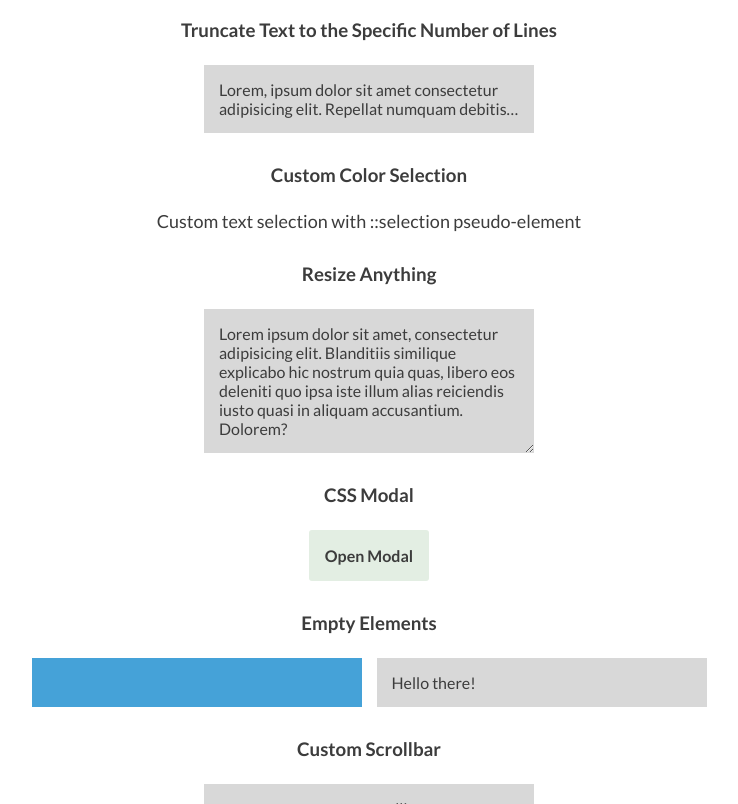
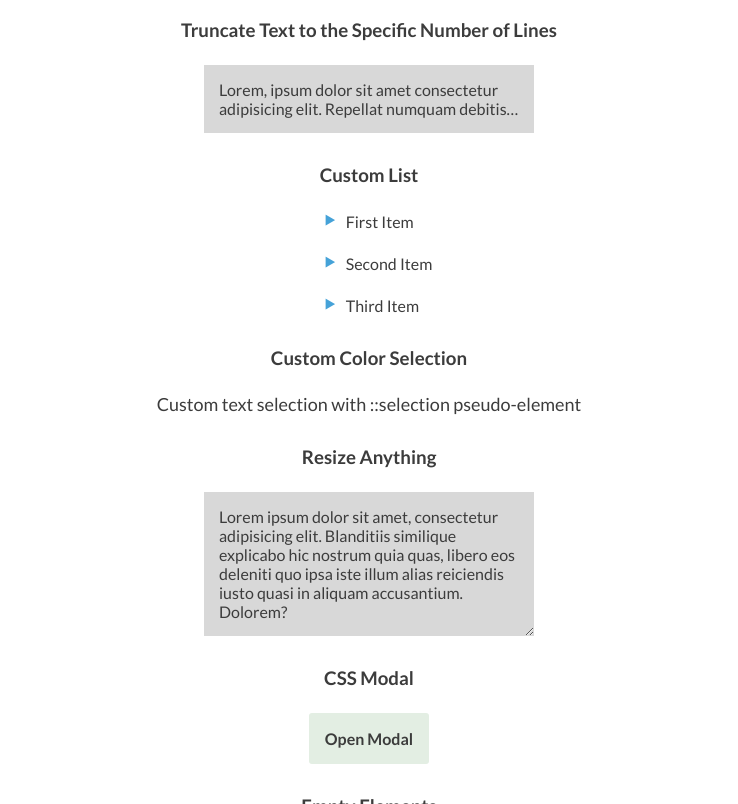
Before and after one commit to mayronH/css-copy-paste, a plain HTML site: page index.html in a window 1280 px wide. Shown: the part 889-1693 px from the top of the page, without its empty margins (271-1009 px from the left). Drawn offline with Linux system fonts and the light colour scheme.

Commit message:
custom list

```diff
--- /dev/null
+++ b/css/list.css
@@ -0,0 +1,26 @@
+/* Custom List Style */
+
+.custom-list ul {
+    /* Better align */
+    margin: 0 0 0 2em;
+    padding: 0;
+
+    /* Better spacing to each list item */
+    display: grid;
+    grid-gap: 1.25rem;
+}
+
+.custom-list li {
+    line-height: 1.25rem;
+
+    /* Giving a space to the text */
+    padding-left: 0.5rem;
+}
+
+/* Creating the list marker with ::marker */
+.custom-list li::marker {
+    /* Passing the custom marker with content */
+    content: "⯈";
+    color: var(--accent);
+    font-size: 1.25em;
+}
--- a/index.html
+++ b/index.html
@@ -29,6 +29,7 @@
         <link rel="stylesheet" href="css/greyscale.css" />
         <link rel="stylesheet" href="css/gradient-border.css" />
         <link rel="stylesheet" href="css/video.css" />
+        <link rel="stylesheet" href="css/list.css">
     </head>
     <body>
         <header class="header">
@@ -40,6 +41,7 @@
                     <li><a href="#custom_cursor">Cursor</a></li>
                     <li><a href="#truncate_text">Truncate Text</a></li>
                     <li><a href="#line_clamp">Line Clamp</a></li>
+                    <li><a href="#custom_list">List</a></li>
                     <li><a href="#custom_selection">Selection</a></li>
                     <li><a href="#resize">Resize</a></li>
                     <li><a href="#css_modal">CSS Modal</a></li>
@@ -104,6 +106,17 @@
                         Lorem, ipsum dolor sit amet consectetur adipisicing elit. Repellat numquam debitis veritatis
                         voluptatem voluptate dolorem quibusdam sequi exercitationem ad!
                     </p>
+                </div>
+            </section>
+
+            <section class="wrapper" id="custom_list">
+                <h3>Custom List</h3>
+                <div class="custom-list">
+                    <ul>
+                        <li>First Item</li>
+                        <li>Second Item</li>
+                        <li>Third Item</li>
+                    </ul>
                 </div>
             </section>
 
```
Also changed, not shown: README.md.
